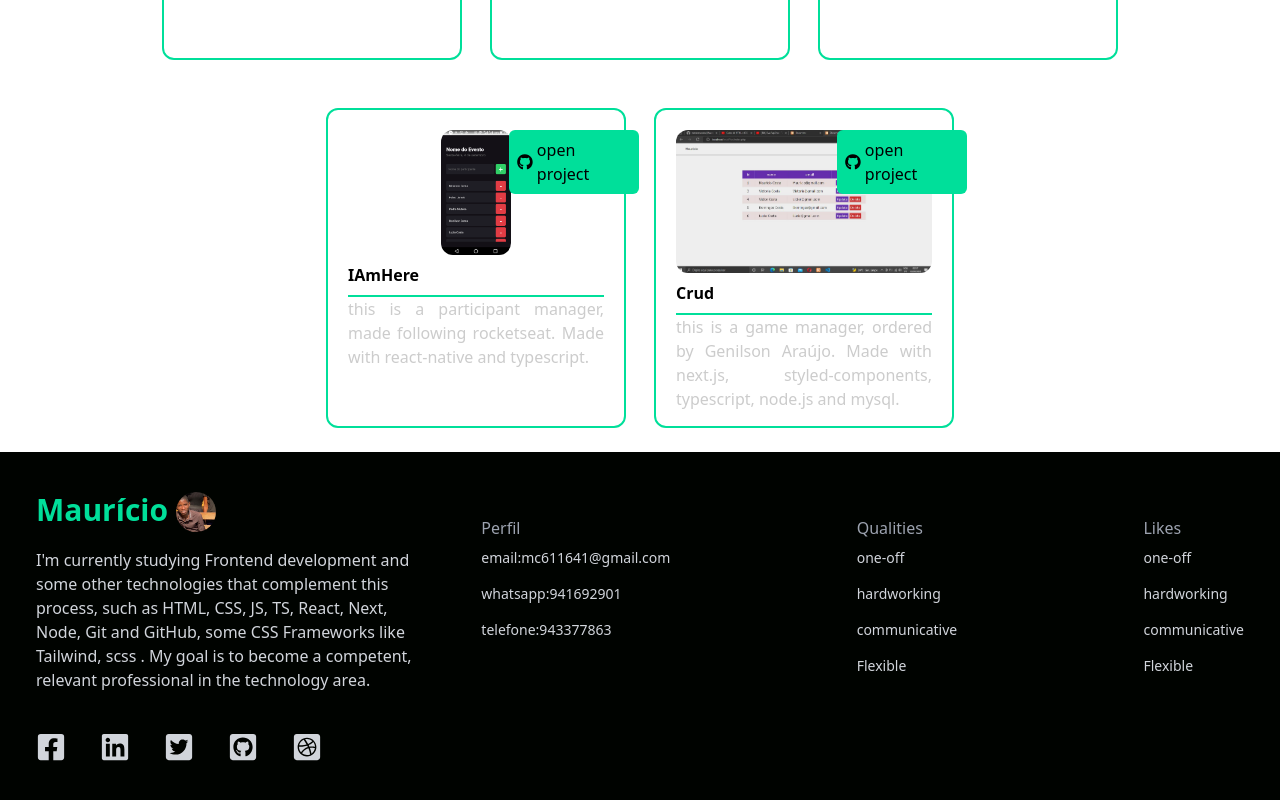
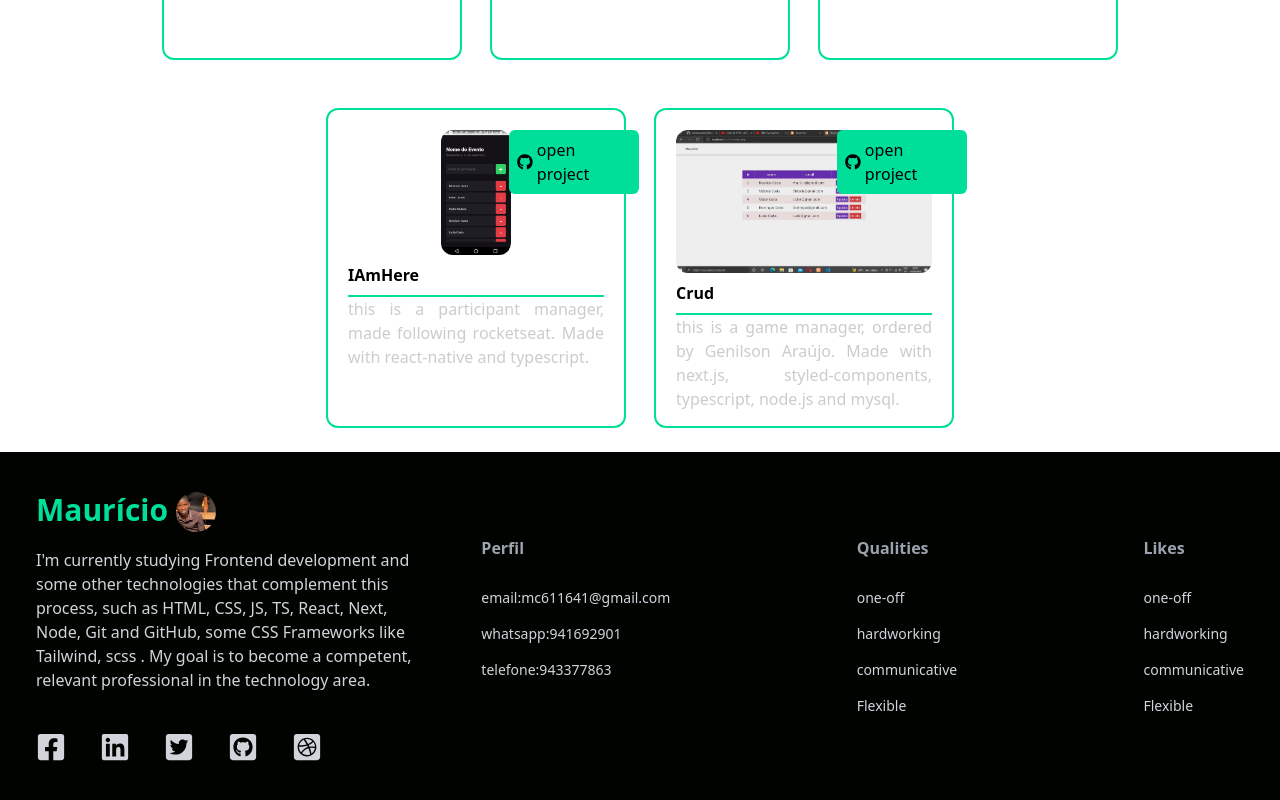
Before and after one commit to mauriciocosta404/portifolio, a React (Create React App) app: page / in a window 1280 px wide. Shown: the part 3146-3946 px from the top of the page. Built offline with nearby package versions, Linux system fonts and the light colour scheme.

Commit message:
fix: adicionando espaçamento no footer

```diff
--- a/src/components/footer.tsx
+++ b/src/components/footer.tsx
@@ -32,7 +32,7 @@ const Footer = ({ nav, setNav }: NavProps) => {
             </div>
             <div className='lg:col-span-2 flex justify-between mt-6'>
                 <div className='lg:ml-8'>
-                    <h6 className=' font-medium text-gray-400'>Perfil</h6>
+                    <h6 className='my-5 font-bold text-gray-400'>Perfil</h6>
                     <ul>
                         <li className='py-2 text-sm '>email:mc611641@gmail.com</li>
                         <li className='py-2 text-sm '>whatsapp:941692901</li>
@@ -41,7 +41,7 @@ const Footer = ({ nav, setNav }: NavProps) => {
                     </ul>
                 </div>
                 <div>
-                    <h6 className='font-medium text-gray-400'>Qualities</h6>
+                    <h6 className='my-5 font-bold text-gray-400'>Qualities</h6>
                     <ul>
                         <li className='py-2 text-sm '>one-off</li>
                         <li className='py-2 text-sm '>hardworking</li>
@@ -50,7 +50,7 @@ const Footer = ({ nav, setNav }: NavProps) => {
                     </ul>
                 </div>
                 <div>
-                    <h6 className='font-medium text-gray-400'>Likes</h6>
+                    <h6 className='my-5 font-bold text-gray-400'>Likes</h6>
                     <ul>
                         <li className='py-2 text-sm '>one-off</li>
                         <li className='py-2 text-sm '>hardworking</li>
```
